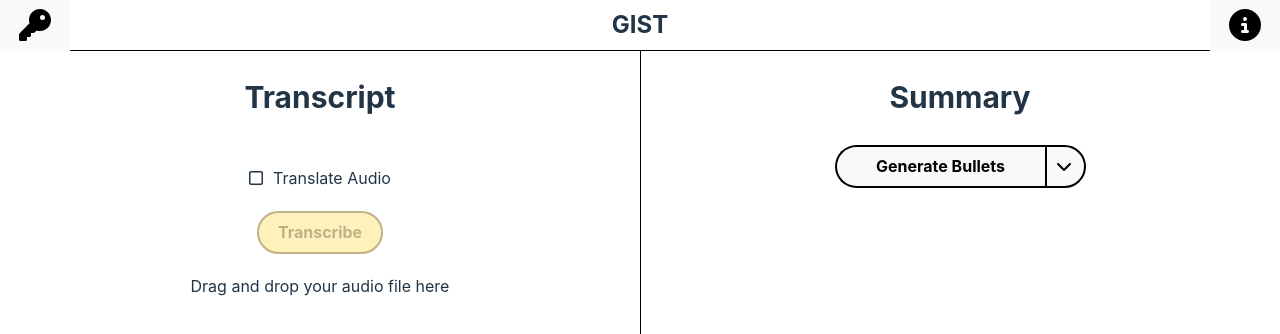
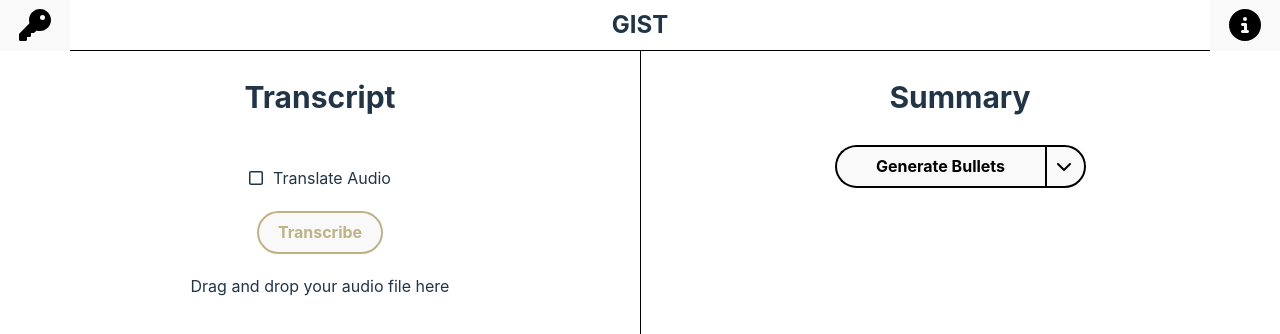
Before and after one commit to Carsonthemonkey/GIST, a React (Vite) app: page / in a window 1280 px wide. Shown: the top 334 px of the page. Built offline with nearby package versions, Linux system fonts and the light colour scheme.

Commit message:
Fixes transcript button styling

```diff
--- a/src/styles/TranscriptPanel.css
+++ b/src/styles/TranscriptPanel.css
@@ -46,10 +46,4 @@
 }
 #transcript-panel #transcript-content {
   padding: 0 20px;
-}
-#transcript-panel .disabled-button {
-  color: #beb387;
-  border-color: #beb387;
-  transition: none;
-  background-color: #fff1bb;
 }/*# sourceMappingURL=TranscriptPanel.css.map */
--- a/src/styles/TranscriptPanel.scss
+++ b/src/styles/TranscriptPanel.scss
@@ -54,11 +54,4 @@
     #transcript-content {
         padding: 0 20px;
     }
-
-    .disabled-button {
-        color: desaturate(darken(vars.$main-background-color, 23%), 70%);
-        border-color: desaturate(darken(vars.$main-background-color, 23%), 70%);
-        transition: none;
-        background-color: vars.$main-background-color;
-    }
 }
--- a/src/styles/global.css
+++ b/src/styles/global.css
@@ -43,6 +43,17 @@ input:focus {
   color: #fff1bb;
 }
 
+.disabled-button {
+  color: #beb387;
+  border-color: #beb387;
+  transition: none;
+  cursor: default;
+}
+.disabled-button:hover {
+  background-color: transparent;
+  color: #beb387;
+}
+
 .modal {
   transform: translate(50%, 50%);
   width: 50vw;
--- a/src/styles/global.scss
+++ b/src/styles/global.scss
@@ -42,6 +42,17 @@ input {
     &:hover {
         background-color: #000;
         color: vars.$main-background-color;
+    }
+}
+
+.disabled-button {
+    color: desaturate(darken(vars.$main-background-color, 23%), 70%);
+    border-color: desaturate(darken(vars.$main-background-color, 23%), 70%);
+    transition: none;
+    cursor: default;
+    &:hover {
+        background-color: transparent;
+        color: desaturate(darken(vars.$main-background-color, 23%), 70%);
     }
 }
 
```
Also changed, not shown: 2 other files (tests, documents, lock files or other folders).
